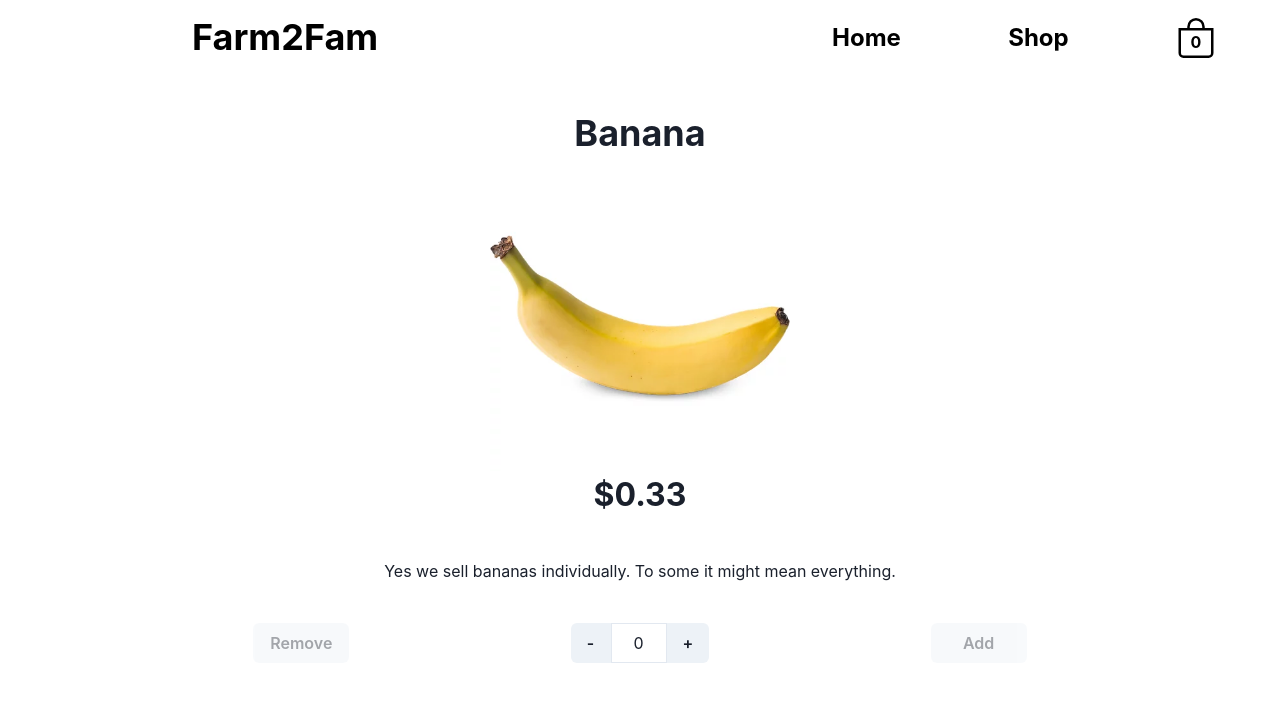
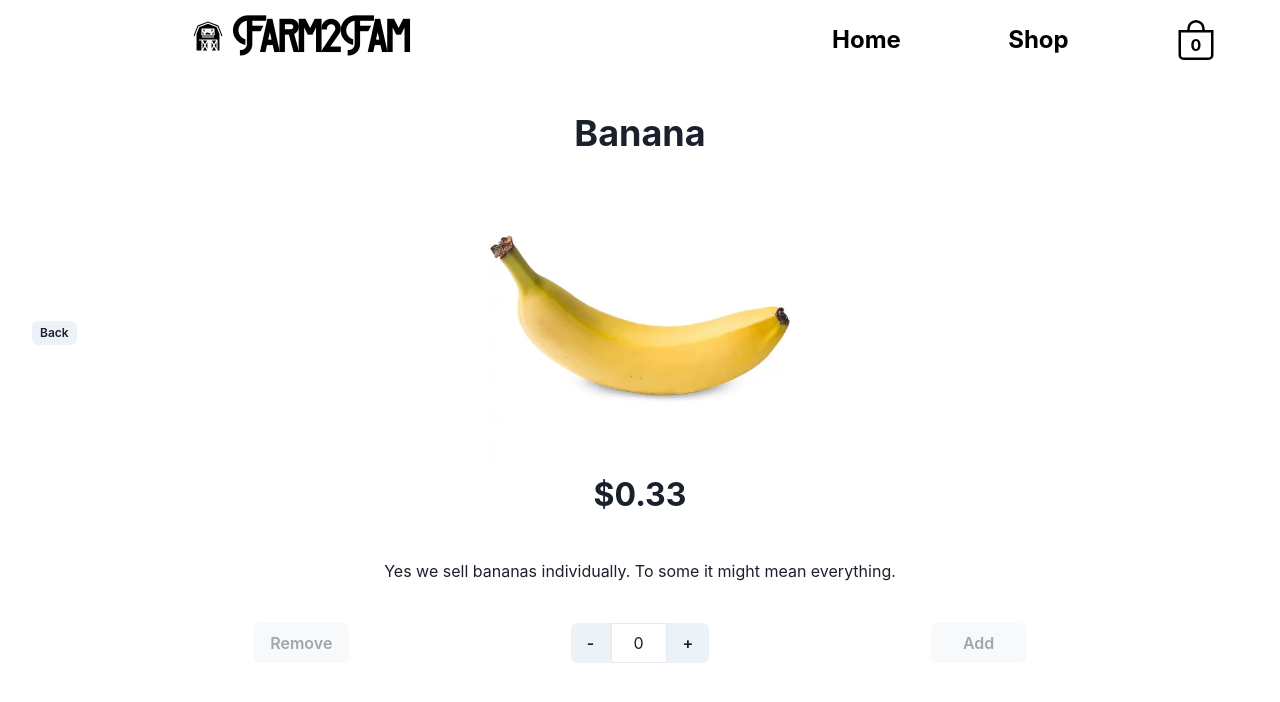
Before and after one commit to curtag/react-shop, a React (Create React App) app: page /shop/1 in a window 1280 px wide. Shown: the top 702 px of the page. Built offline with nearby package versions, Linux system fonts and the light colour scheme.

Commit message:
major reimplementation and refactor.

```diff
--- a/src/App.js
+++ b/src/App.js
@@ -1,6 +1,6 @@
-import { useEffect, useReducer, useState } from 'react';
+import React from 'react';
+import { useReducer } from 'react';
 import { BrowserRouter, Route, Switch } from 'react-router-dom';
-import _ from "lodash";
 import Header from './components/Header';
 import Cart from './pages/Cart';
 import Home from './pages/Home';
@@ -8,7 +8,7 @@ import Shop from './pages/Shop';
 import Detail from './pages/Detail';
 import shopItems from './data/shopItems';
 import { Box } from '@chakra-ui/layout';
-
+import "./data/fonts/fonts.css"
 function itemCountReducer(count, action){
   switch(action.type){
     case 'update':
@@ -18,101 +18,93 @@ function itemCountReducer(count, action){
   }
 }
 
-function App() {
-  const [cartItems, setCartItems] = useState([]);
-
-  const [cartItemCount, dispatchCartItemCount] = useReducer(itemCountReducer, 0);
-
-
-  const getItemQty = (id) => {
-    return (cartItems.filter((item) => item.id == id)[0])?.qty || 0
-  }
-
-  const addToCart = (id, qty) => {
+function cartReducer(cartState, action){
+  switch (action.type) {
+    case 'add':
           //no items in cart add first item
-    if (cartItems.length === 0){
-      setCartItems([{id: id, qty: qty}]);
+      if (cartState.length === 0){
+        return ([{id: action.payload.id, qty: action.payload.qty}]);
       }else{
         //we don't need to update any of our other items, only the current one
-      const otherItems = (cartItems.filter((item) => item.id.toString() !== id.toString()));
+        const otherItems = (cartState.filter((item) => item.id.toString() !== action.payload.id.toString()));
         //Only add/keep items in cart that have a quantity
-      if (qty !== 0){
-        setCartItems([...otherItems, {id: id.toString(), qty: qty}]);
+        if (action.payload.qty !== 0){
+          return([...otherItems, {id: action.payload.id.toString(), qty: action.payload.qty}]);
         }else{
-        setCartItems([...otherItems]);
+          return ([...otherItems]);
+        }
+      }
+    case 'delete':
+      const otherItems = (cartState.filter((item) => item.id.toString() !== action.payload.id.toString()));
+      return ([...otherItems]);
+    case 'increment':
+        if (action.payload.id || action.payload.id === 0 ){
+              //no items in cart add first item
+          if (cartState.length === 0){
+            return ([{id: action.payload.id, qty: action.payload.newQty + 1}]);
+          }else{
+            //we don't need to update any of our other items, only the current one
+            const otherItems = (cartState.filter((item) => item.id.toString() !== action.payload.id.toString()));
+            //Only add/keep items in cart that have a quantity
+            if (action.payload.newQty !== 0){
+              return([...otherItems, {id: action.payload.id.toString(), qty: action.payload.newQty + 1}]);
+            }else{
+              return([...otherItems]);
             }
           }
         }
-
-  const removeFromCart = (id) => {
-    const otherItems = (cartItems.filter((item) => item.id.toString() !== id.toString()));
-    setCartItems(...[otherItems]);
+      break;
+    case 'decrement':
+      if (action.payload.id || action.payload.id === 0 ){
+            //no items in cart add first item
+        if (cartState.length === 0){
+          return ([{id: action.payload.id, qty: action.payload.newQty - 1}]);
+        }else{
+          //we don't need to update any of our other items, only the current one
+          const otherItems = (cartState.filter((item) => item.id.toString() !== action.payload.id.toString()));
+          //Only add/keep items in cart that have a quantity
+          if (action.payload.newQty !== 0){
+            return([...otherItems, {id: action.payload.id.toString(), qty: action.payload.newQty - 1}]);
+          }else{
+            return([...otherItems]);
           }
-
-  const getCartTotalCost = () => {
-    // shopItems.filter((item) => item.id === parseInt(obj.id));
-    return (cartItems.reduce(function (acc, obj) {return acc + (obj.qty * shopItems.filter((item) => item.id === parseInt(obj.id))[0].price)}, 0));
         }
-
-  const incrementItemCount = (qty, setQty, id) => {
-    qty < 99 ? setQty(qty + 1) : setQty(99);
-    let newQty = 0;
-    if (qty < 99){
-      setQty(qty + 1);
-      newQty = qty + 1;
+      }
+      break;
+    case 'update':
+      if (cartState.length === 0){
+        return ([{id: action.payload.id, qty: action.payload.newQty}]);
       }else{
-      setQty(99);
-      newQty = 99;
+        //we don't need to update any of our other items, only the current one
+        const otherItems = (cartState.filter((item) => item.id.toString() !== action.payload.id.toString()));
+        //Only add/keep items in cart that have a quantity
+        if (action.payload.newQty !== 0){
+          return([...otherItems, {id: action.payload.id.toString(), qty: action.payload.newQty}]);
+        }else{
+          return([...otherItems]);
         }
-    if (id || id ===0 ){
-      addToCart(id, newQty === 0 ? 1 : newQty);
+      }
+    default:
+      break;
   }
 }
 
-  const decrementItemCount = (qty, setQty, id) => {
-    let newQty = 0;
-    if (qty > 0){
-      setQty(qty-1);
-      newQty = qty -1;
-    } else {
-      setQty(0);
-      newQty = 0;
-    }
-    if (id || id === 0){
-      addToCart(id, newQty === 0 ? 1 : newQty);
-    }
+export const CartDispatch = React.createContext(null);
+export const CartState = React.createContext(null);
+
+function App() {
+  const [cartItemCount, dispatchCartItemCount] = useReducer(itemCountReducer, 0);
+  const [cartState, dispatchCart] = useReducer(cartReducer, [])
+
+  const getCartTotalCost = () => {
+    return (cartState.reduce(function (acc, obj) {return acc + (obj.qty * shopItems.filter((item) => item.id === parseInt(obj.id))[0].price)}, 0));
   }
 
-  const updateItemCount = (e, setQty, id, overwrite=false) => {
-    let newQty = 0;
-    if (_.isNumber(parseInt(e.target.value))){
-      setQty(parseInt(e.target.value));
-      newQty = parseInt(e.target.value);
-    }else{
-      setQty(0);
-      newQty = 0;
-    }
-    if(e.target.value < 0){
-      setQty(0);
-      newQty = 0;
-    }else if (e.target.value > 99){
-      setQty(99);
-      newQty = 99;
-    }
-    if (overwrite){
-      addToCart(id, newQty);
-    }
-  }
-
-  useEffect(() => {
-    //update item count (total quantity of all items) when items in cart change
-    // setCartItemCount(cartItems.reduce(function (acc, obj) { return acc + obj.qty }, 0));
-    dispatchCartItemCount({type: 'update', payload: {cartItems: cartItems} })
-  },[cartItems]);
-
   return (
+    <CartState.Provider value={cartState}>
+      <CartDispatch.Provider value={dispatchCart}>
         <Box as={BrowserRouter} basename={process.env.PUBLIC_URL} backgroundColor="grey" overflow="scroll">
-      <Header cartItemCount={cartItemCount}/>
+          <Header cartItemCount={cartItemCount} dispatchCartItemCount={dispatchCartItemCount} cartState={cartState}/>
           <Switch >
               <Route
                 exact
@@ -120,11 +112,9 @@ function App() {
                 render={(props) => (
                   <Detail
                     {...props}
-                cartItems={cartItems}
                     shopItems={shopItems}
-                getItemQty={getItemQty}
-                addToCart={addToCart}
-                removeFromCart={removeFromCart}
+                    dispatchCart={dispatchCart}
+                    cartState={cartState}
                   />
                 )}
               />
@@ -132,17 +122,10 @@ function App() {
               <Route exact path="/cart">
                 <Cart
                   shopItems={shopItems}
-              cartItems={cartItems}
+                  getCartTotalCost={getCartTotalCost}
                   cartItemCount={cartItemCount}
-              setCartItems={setCartItems}
-              getItemQty={getItemQty}
-              getCartTotalCost={getCartTotalCost}
-              incrementItemCount={incrementItemCount}
-              decrementItemCount={decrementItemCount}
-              updateItemCount={updateItemCount}
-              addToCart={addToCart}
-              removeFromCart={removeFromCart}
-              dispatchCartItemCount={dispatchCartItemCount}
+                  dispatchCart={dispatchCart}
+                  cartState={cartState}
                 />
               </Route>
               <Route exact path="/shop">
@@ -151,6 +134,8 @@ function App() {
               <Route exact path="/" component={Home}></Route>
             </Switch>
         </Box>
+      </CartDispatch.Provider>
+    </CartState.Provider>
   );
 }
 
--- a/src/components/Header.js
+++ b/src/components/Header.js
@@ -1,9 +1,10 @@
 import { useEffect, useState } from "react";
 import { useLocation, Link as RouterLink } from "react-router-dom";
-import { Link, Box, Flex, Heading, Text, Spacer } from "@chakra-ui/react";
+import { Link, Box, Flex, Heading, Text, Spacer, HStack, Icon} from "@chakra-ui/react";
 import { BsBag } from "react-icons/bs";
+import { GiBarn } from "react-icons/gi";
 
-const Header = ({cartItemCount}) => {
+const Header = ({cartItemCount, dispatchCartItemCount, cartState}) => {
   const [isHome, setIsHome] = useState(true);
   const location = useLocation();
 
@@ -14,6 +15,10 @@ const Header = ({cartItemCount}) => {
       setIsHome(false);
     }
   })
+
+  useEffect(() => {
+    dispatchCartItemCount({type: 'update', payload: {cartItems: cartState} })
+  },[cartState]);
 
   const BagText = ({cartItemAmt}) => {
     let cartItem;
@@ -53,17 +58,33 @@ const Header = ({cartItemCount}) => {
         xl: "nowrap"
       }}
     >
-      <Heading
+      <Flex
+        alignItems="center"
         as={RouterLink}
         to="/"
+      >
+        <Icon
+          as={GiBarn}
           ml={{
             base: "none",
             md: "15vw",
             xl: "15vw"
           }}
+          mr={{
+            base: ".5rem"
+          }}
+          mb={{
+            base: ".5rem"
+          }}
+          fontSize="2rem"
+        />
+        <Heading
+          fontFamily="Broadway"
+          size="2xl"
         >
           Farm2Fam
         </Heading>
+      </Flex>
       <Flex
         as="nav"
         align="center"
--- a/src/components/cart/Item.js
+++ b/src/components/cart/Item.js
@@ -3,25 +3,69 @@ import { Image } from "@chakra-ui/image";
 import { Input } from "@chakra-ui/input";
 import { VStack } from "@chakra-ui/layout";
 import { Flex, Grid, GridItem, Heading, Text } from "@chakra-ui/layout";
-import { useEffect, useState } from "react";
+import _ from "lodash"
+import { useContext, useMemo, useState } from "react";
+import React from "react";
+import { Link, useHistory } from "react-router-dom";
+import { CartDispatch } from "../../App";
+import { CartState } from "../../App";
+import shopItems from '../../data/shopItems';
 
 
-const Item = ({id, shopItems, incrementItemCount, decrementItemCount, updateItemCount, getItemQty, removeFromCart, addToCart, cartItems, cartItemCount, dispatchItemCount}) => {
-  // const id = match.params.id;
+const Item = ({id}) => {
+  const dispatchCart = useContext(CartDispatch)
+  const cartState = useContext(CartState)
   const shopItem = shopItems.filter((item) => item.id === parseInt(id));
   const {name, image, price} = shopItem[0];
-  const [qty, setQty] = useState(getItemQty(id));
+  const itemQty = useMemo(() => cartState.filter((item) => item.id == id)[0]?.qty || 0, [cartState, id])
+  const [qty, setQty] = useState(itemQty);
+
 
   const handleIncrement = () => {
-    setQty(qty + 1)
-    // addToCart(id, qty);
+    if (itemQty < 99){
+      dispatchCart({type: "increment", payload:{id: id, newQty: itemQty}})
+    }else{
+      dispatchCart({type: "update", payload:{id: id, newQty: 99}})
+    }
+  }
+
+  const handleDecrement = () => {
+    console.log(dispatchCart);
+    if (itemQty > 1){
+      dispatchCart({type: "decrement", payload:{id: id, newQty: itemQty}})
+    }else{
+      dispatchCart({type: "update", payload:{id: id, newQty: 1}})
+    }
+  }
+
+  const handleInput = (e) => {
+      if (_.isNumber(parseInt(e.target.value))){
+        setQty(parseInt(e.target.value));
+      }else{
+        setQty(1);
+      }
+      if(e.target.value <= 0){
+        setQty(1);
+      }else if (e.target.value > 99){
+        setQty(99);
+      }
   };
 
-  const handleDecrement = () => {};
+  const handleBlur = (e) => {
+    setQty(parseInt(e.target.value));
+    dispatchCart({type: "update", payload: {id: id, newQty: parseInt(e.target.value)}});
+  }
 
-  const handleInput = () => {};
+  const handleKeyInput = (e) => {
+    if (e.which < 48 || e.which > 57)
+    {
+        e.preventDefault();
+    }
+  }
 
-
+  const handleRemove = () => {
+    dispatchCart({type: "delete", payload:{id:id}})
+  };
   return (
     <Grid templateRows="repeat(3, 1fr)" templateColumns="repeat(10, 1fr)" borderBottom="1px" py="1rem">
       <GridItem
@@ -38,7 +82,21 @@ const Item = ({id, shopItems, incrementItemCount, decrementItemCount, updateItem
         justifySelf="center"
         alignSelf="center"
       >
-        <Image
+        <Link to={`/shop/${id}`}>
+          <Image
+            src={image}
+            alt={name}
+            boxSize={{
+              base: "10.5rem",
+              md: "10.5rem",
+              xl: "14rem"
+            }}
+            objectFit="contain"
+            ignoreFallback
+          />
+        </Link>
+
+        {/* <Im
           src={image}
           alt={name}
           boxSize={{
@@ -47,7 +105,17 @@ const Item = ({id, shopItems, incrementItemCount, decrementItemCount, updateItem
             xl: "14rem"
           }}
           objectFit="contain"
-        />
+        /> */}
+        {/* <Im
+          src={image}
+          alt={name}
+          boxSize={{
+            base: "10.5rem",
+            md: "10.5rem",
+            xl: "14rem"
+          }}
+          objectFit="contain"
+        /> */}
       </GridItem>
       <GridItem
         rowSpan={{
@@ -92,9 +160,18 @@ const Item = ({id, shopItems, incrementItemCount, decrementItemCount, updateItem
             alignSelf="end"
             mb=".5rem"
           >
-            {name}
+            <Link to={`/shop/${id}`}>
+              {name}
+            </Link>
           </Heading>
-          <VStack mb=".5rem">
+          <VStack
+            mb=".5rem"
+            width={{
+                base: '5rem',
+                md: '5rem',
+                xl: '5rem'
+            }}
+          >
             <Text
               fontSize={{
                 base: "xx-small",
@@ -119,8 +196,8 @@ const Item = ({id, shopItems, incrementItemCount, decrementItemCount, updateItem
           <VStack
             mb=".5rem"
             ml={{
-              base: "1rem",
-              md: "1rem",
+              base: "0rem",
+              md: "0rem",
               xl: "0rem"
             }}
           >
@@ -145,7 +222,7 @@ const Item = ({id, shopItems, incrementItemCount, decrementItemCount, updateItem
                   xl: "2rem"
                 }}
                 roundedRight="0"
-                onClick={() => decrementItemCount(qty, setQty, id)}
+                onClick={handleDecrement}
               >
                 -
               </Button>
@@ -167,9 +244,11 @@ const Item = ({id, shopItems, incrementItemCount, decrementItemCount, updateItem
                 maxW={14}
                 min={0}
                 max={99}
-                defaultValue={qty}
                 value={qty}
-                onChange={(e) => updateItemCount(e, setQty, id, true)}
+                onChange={(e) => handleInput(e)}
+                onBlur={(e) => handleBlur(e)}
+                onKeyPress={(e) => handleKeyInput(e)}
+                onPaste={(e) => e.preventDefault()}
               />
               <Button
                 height={{
@@ -178,15 +257,22 @@ const Item = ({id, shopItems, incrementItemCount, decrementItemCount, updateItem
                   xl: "2rem"
                 }}
                 roundedLeft="0"
-                onClick={() => incrementItemCount(qty, setQty, id)}
-                // onClick={() => handleIncrement()}
+                onClick={handleIncrement}
               >
                 +
 
               </Button>
             </Flex>
           </VStack>
-          <VStack mb=".5rem" textAlign="center">
+          <VStack
+            mb=".5rem"
+            textAlign="right"
+            width={{
+                base: '5rem',
+                md: '5rem',
+                xl: '5rem'
+            }}
+          >
             <Text
               fontSize={{
                 base: "xx-small",
@@ -194,6 +280,12 @@ const Item = ({id, shopItems, incrementItemCount, decrementItemCount, updateItem
                 xl: "small"
               }}
               color="grey"
+              maxWidth="4rem"
+              width={{
+                base: "initial",
+                md: "initial",
+                xl: "4rem"
+              }}
             >
               Total
             </Text>
@@ -207,7 +299,7 @@ const Item = ({id, shopItems, incrementItemCount, decrementItemCount, updateItem
                 xl: "5rem"
               }}
             >
-              ${(price * getItemQty(id)).toFixed(2)}
+              ${(price * itemQty).toFixed(2)}
             </Text>
           </VStack>
         </Flex>
@@ -226,10 +318,13 @@ const Item = ({id, shopItems, incrementItemCount, decrementItemCount, updateItem
         }}
         mt="1rem"
       >
-        <Button  size="xs" onClick={() => removeFromCart(id)}>Remove</Button>
+        <Button  size="xs" onClick={() => handleRemove(id)}>Remove</Button>
       </GridItem>
     </Grid>
   )
 }
+const areEqual = (prevProps, nextProps) => {
+  return (prevProps.id === nextProps.id)
+};
 
-export default Item
+export default React.memo(Item, areEqual)
--- /dev/null
+++ b/src/data/fonts/fonts.css
@@ -0,0 +1,4 @@
+@font-face {
+  font-family: 'Broadway';
+  src: local('Broadway'), url(./Broadway.ttf) format('truetype');
+}
--- a/src/pages/Detail.js
+++ b/src/pages/Detail.js
@@ -1,24 +1,32 @@
 import { Image, Heading, Button, Input, Flex, Box, Text } from "@chakra-ui/react";
-import { useEffect, useState } from "react";
-import { Link } from "react-router-dom";
+import { useEffect, useState, useCallback } from "react";
+import { Link, useHistory } from "react-router-dom";
 
-const Detail = ({match, cartItems, shopItems,  getItemQty, addToCart, removeFromCart}) => {
+const Detail = ({match, shopItems, dispatchCart, cartState}) => {
   const id = match.params.id;
   const shopItem = shopItems.filter((item) => item.id === parseInt(id));
   const {name, image, price, description} = shopItem[0];
+  const getItemQty = useCallback(() => {
+    return (cartState.filter((item) => item.id == id)[0])?.qty || 0
+  }, [cartState, id])
+
+  const history = useHistory();
   const [qty, setQty] = useState(getItemQty(id));
   const [addDisabled, setAddDisabled] = useState(true);
   const [removeDisabled, setRemoveDisabled] = useState(true);
 
   const handleAddClick = () => {
     if (qty >= 0 && qty < 99) {
-      addToCart(id, qty);
       setAddDisabled(true);
+      dispatchCart({type: "add", payload: {id: id, qty: qty}})
+      console.log(cartState)
     }
   }
 
+
+
   const handleRemoveClick = () => {
-    removeFromCart(id);
+    dispatchCart({type: "delete", payload: {id: id}})
     // if statement fixes bug that would cause add/update button to continue to be displayed
     // after the item had been removed from cart while input displaying 0
     if (qty === 0){
@@ -33,7 +41,7 @@ const Detail = ({match, cartItems, shopItems,  getItemQty, addToCart, removeFrom
     if (qty < 99) {
       setQty(qty + 1)
     }else{
-      setQty(0)
+      setQty(99)
     }
   }
 
@@ -55,10 +63,10 @@ const Detail = ({match, cartItems, shopItems,  getItemQty, addToCart, removeFrom
     if (getItemQty(id) !== 0){
       setRemoveDisabled(false);
     }
-    if (cartItems.length === 0){
+    if (cartState.length === 0){
       setRemoveDisabled(true);
     }
-  },[cartItems, getItemQty, id])
+  },[cartState, getItemQty, id])
 
 
   useEffect(()=>{
@@ -76,6 +84,7 @@ const Detail = ({match, cartItems, shopItems,  getItemQty, addToCart, removeFrom
   return (
     <Box pt="7rem" textAlign="center" margin="auto" width="95%">
       <Box>
+
           <Heading
             pb="1rem"
             as="h1"
@@ -83,6 +92,21 @@ const Detail = ({match, cartItems, shopItems,  getItemQty, addToCart, removeFrom
           >
             {name}
           </Heading>
+          <Box textAlign="left" position="absolute">
+              <Button
+                mt={{
+                  base:"100px",
+                  md: "125px",
+                  xl: "150px"
+                }}
+                size="xs"
+                maxW="3rem"
+                alignSelf="end"
+                onClick={() => history.goBack()}
+              >
+                Back
+              </Button>
+          </Box>
         <Image
           boxSize={{
             base: "200px",
```
Also changed, not shown: src/pages/Cart.js (+19 -23 lines), src/data/fonts/Broadway.ttf (added), src/data/fonts/fonts.js (added). Lines whose indentation alone changed are shown as unchanged.
